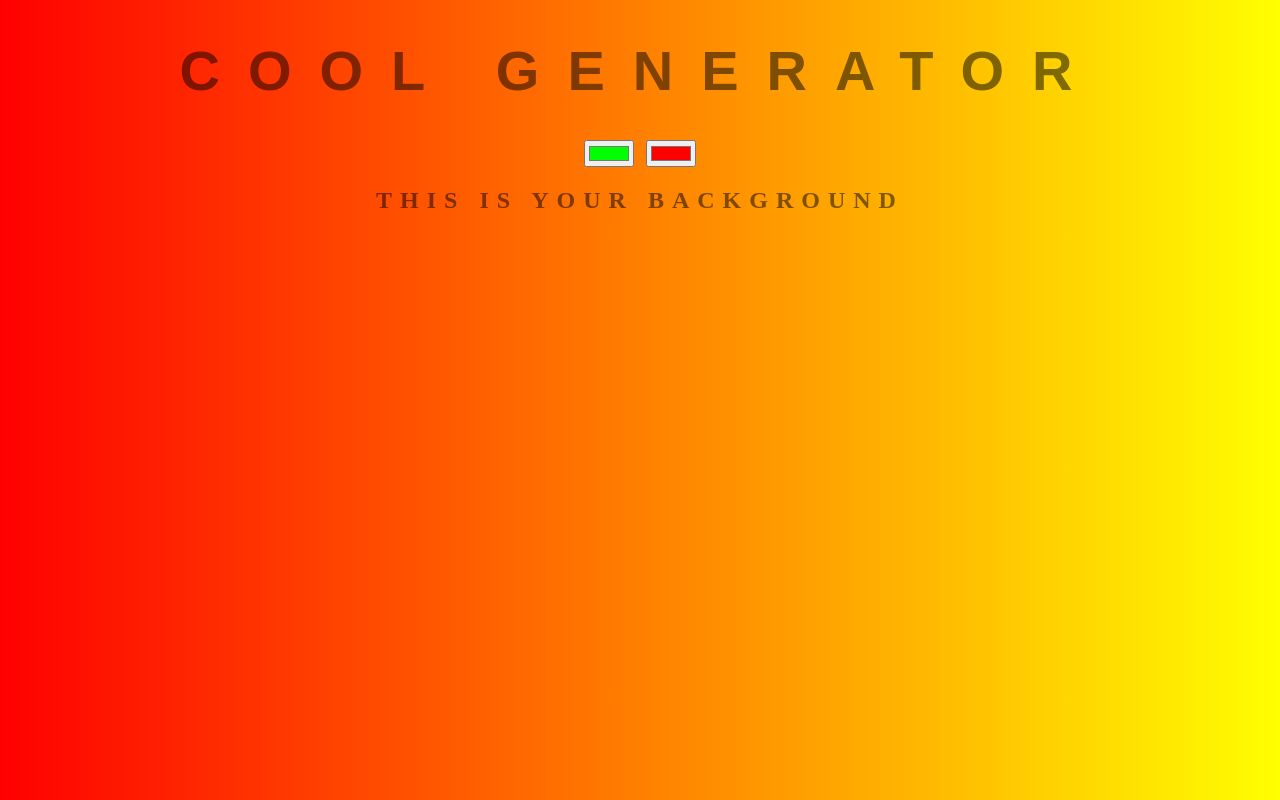
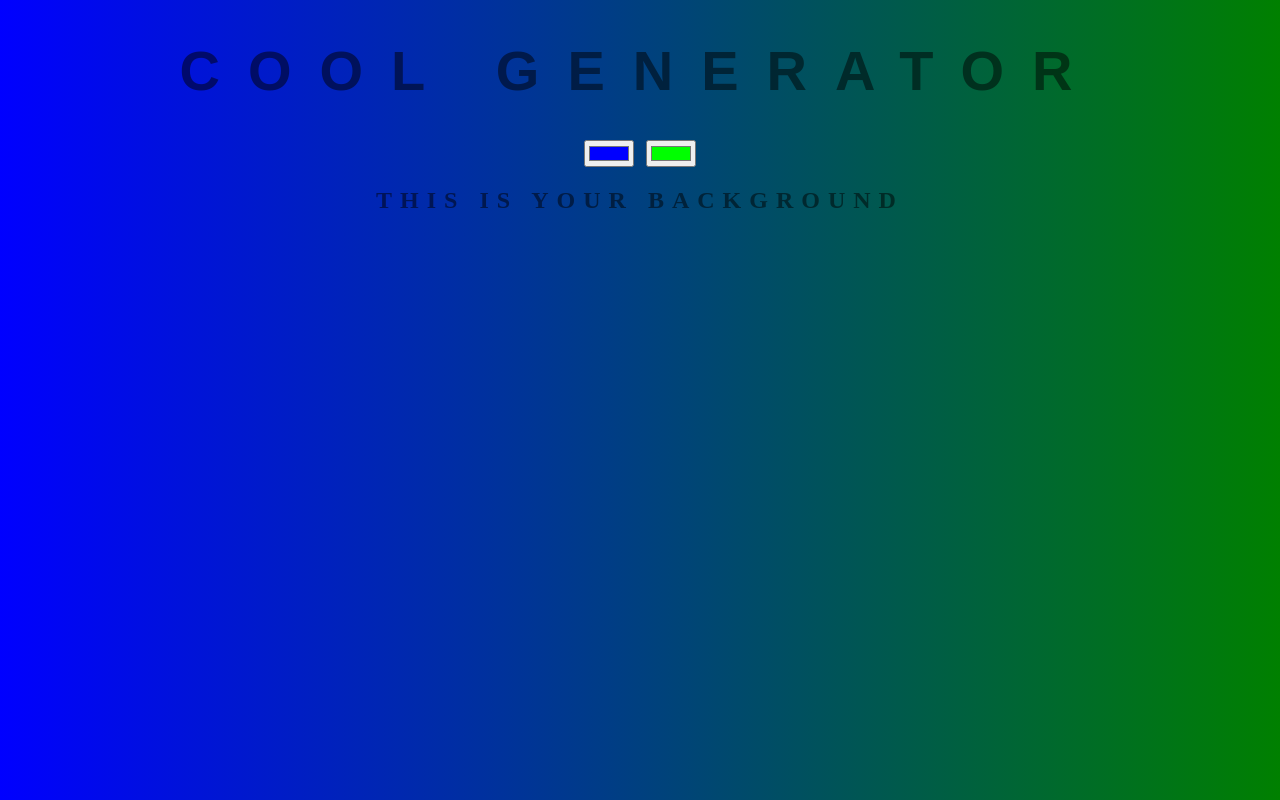
Before and after one commit to johnjaramillo/BlackSwanEvent, a website: page index.html in a window 1280 px wide. Drawn offline with Linux system fonts and the light colour scheme.

Commit message:
changed button colors

```diff
--- a/index.html
+++ b/index.html
@@ -6,8 +6,8 @@
 </head>
 <body class="gradient">
 	<h1>Cool Generator</h1>
-	<input class="color1" type="color" name="color1" value="#00ff00">
-	<input class="color2" type="color" name="color2" value="#ff0000">
+	<input class="color1" type="color" name="color1" value="#0000FF">
+	<input class="color2" type="color" name="color2" value="#00FF00">
 	<h2>This Is Your Background</h2>
 	<h3></h3>
 
--- a/style.css
+++ b/style.css
@@ -5,7 +5,7 @@ body{
 	text-transform: uppercase;
 	letter-spacing: .5em;
 	top: 15%;
-	background: linear-gradient(to right, red, yellow);
+	background: linear-gradient(to right, blue, green);
 }
 
 h1{
```
